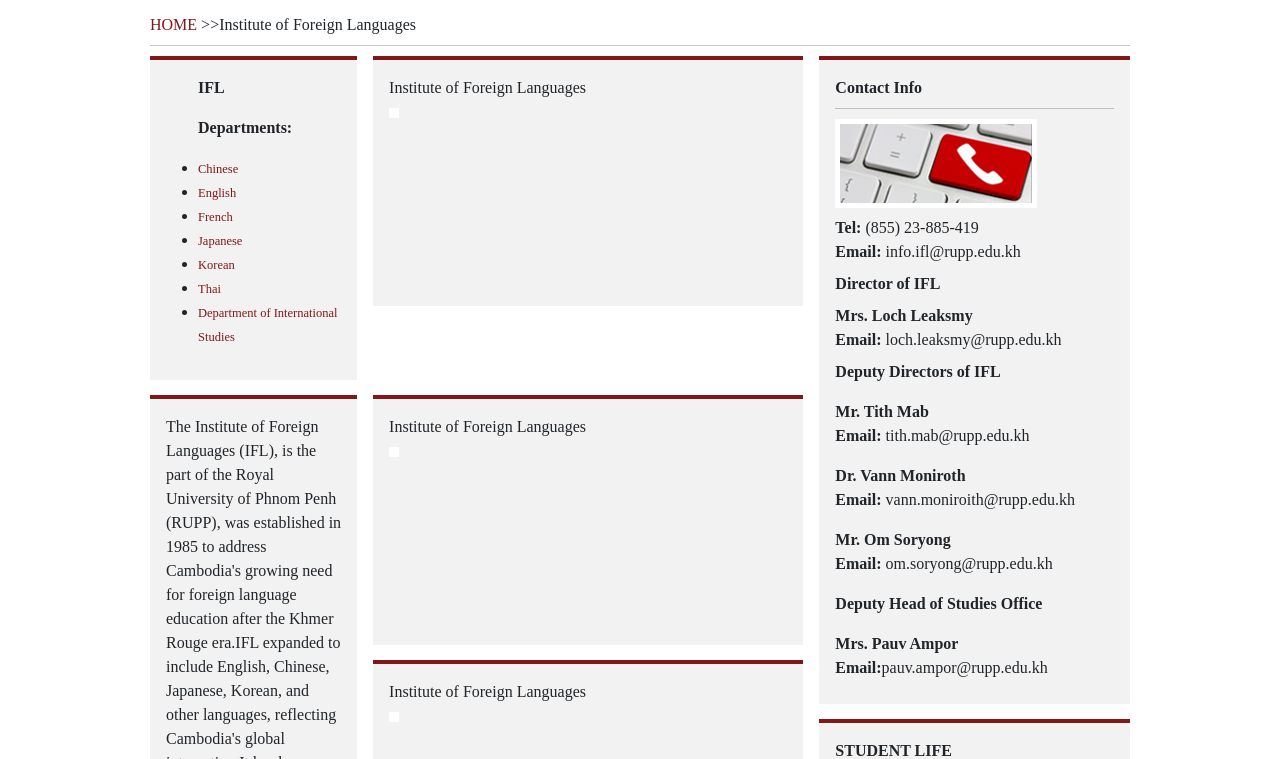
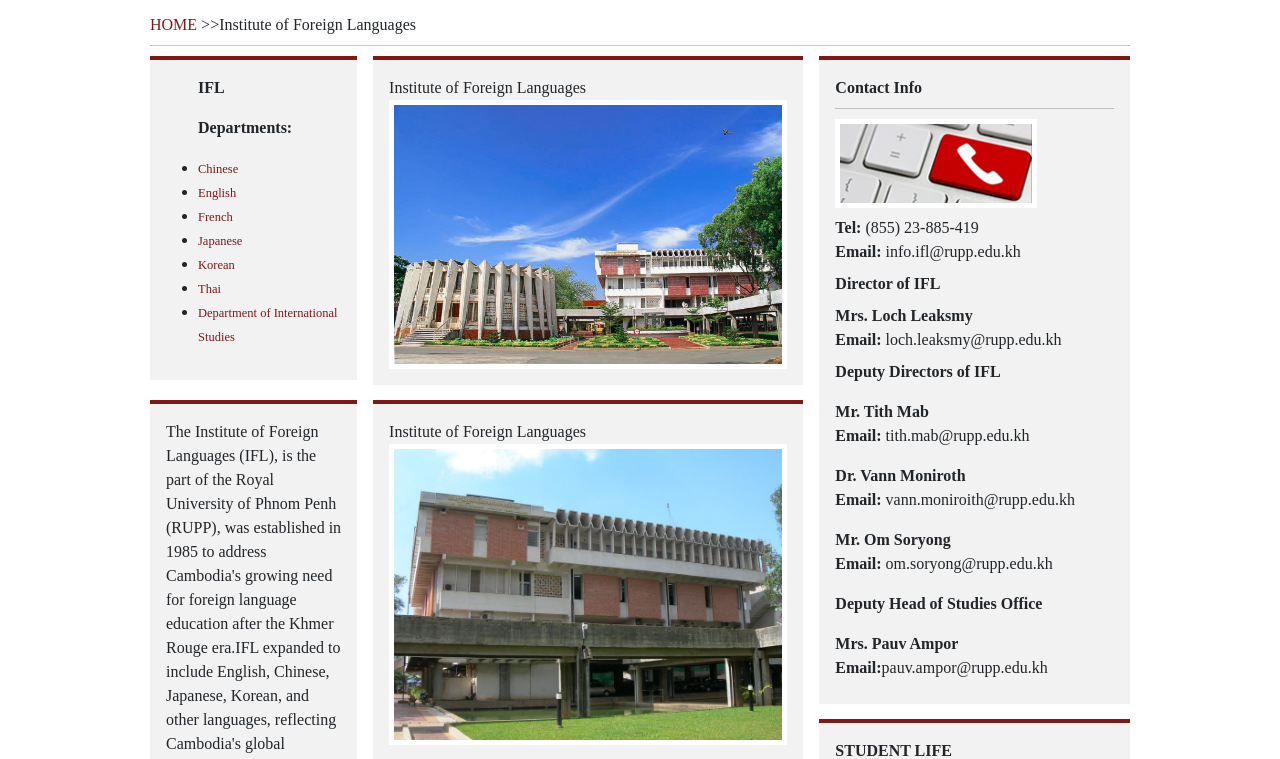
Before and after one commit to daphnese/Rupp-Website, a plain HTML site: page ifl.html in a window 1280 px wide. Shown: the part 193-952 px from the top of the page. Drawn offline with nearby package versions, Linux system fonts and the light colour scheme; a web font is replaced by a local one.

Commit message:
images change

```diff
--- a/ifl.html
+++ b/ifl.html
@@ -134,7 +134,7 @@
                         <div class="col-8 pe-1">
                             <div class="box">
                                 <p>Institute of Foreign Languages</p>
-                                <img class="w-100 border-white" src="/assets//img/mainfaculty.jpg" alt="">
+                                <img class="w-100 border-white" src="/assets/img/mainfaculty.jpg" alt="">
                             </div>
                         </div>
                     </div>
@@ -147,11 +147,11 @@
                         <div class="col-8 pe-1">
                             <div class="box">
                                 <p>Institute of Foreign Languages</p>
-                                <img class="w-100 border-white" src="/assets//img/ifl.jpg" alt="">
+                                <img class="w-100 border-white" src="/assets/img/ifl.jpg" alt="">
                             </div>
                             <div class="box">
                                 <p>Institute of Foreign Languages</p>
-                                <img class="w-100 border-white" src="/assets//img/ifl2.jpg" alt="">
+                                <img class="w-100 border-white" src="/assets/img/ifl2.jpg" alt="">
                             </div>
                         </div>
                     </div>
```
Also changed, not shown: fs.html (+2 -2 lines), fssh.html (+2 -2 lines).
